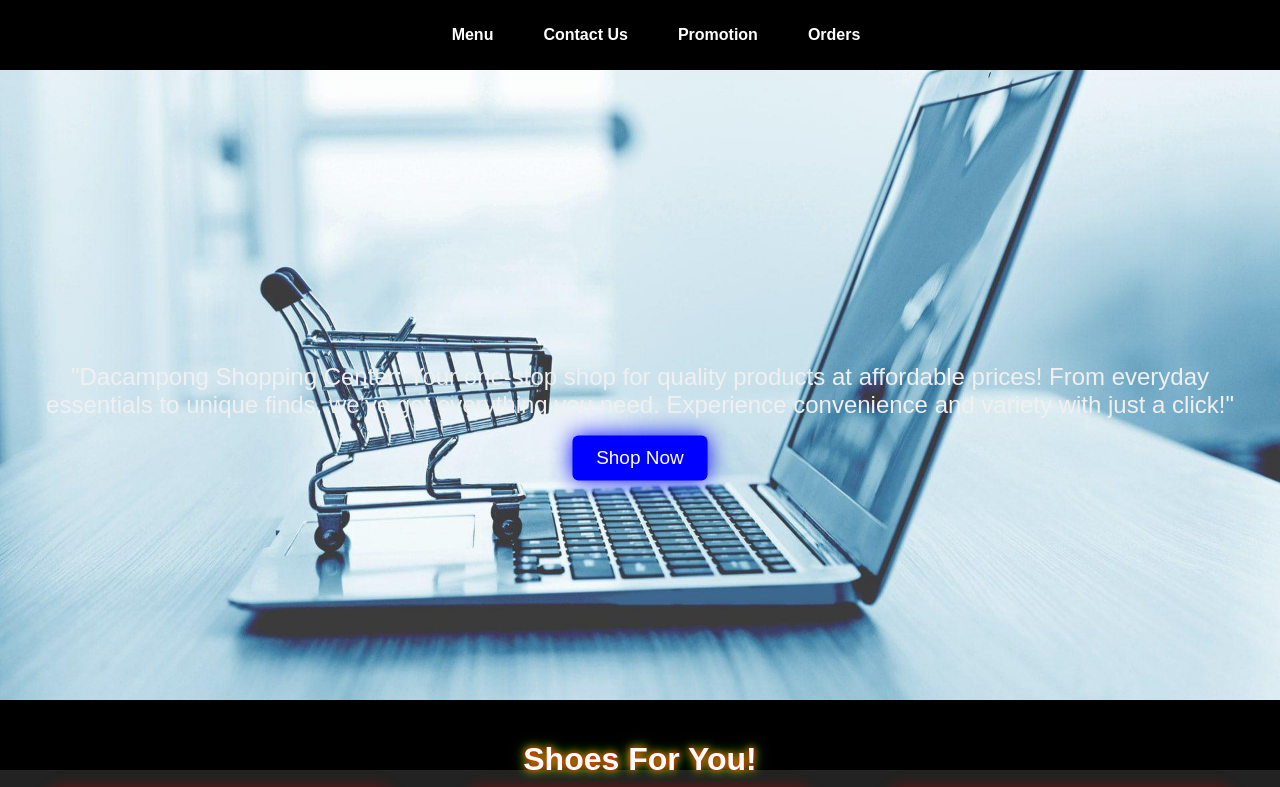
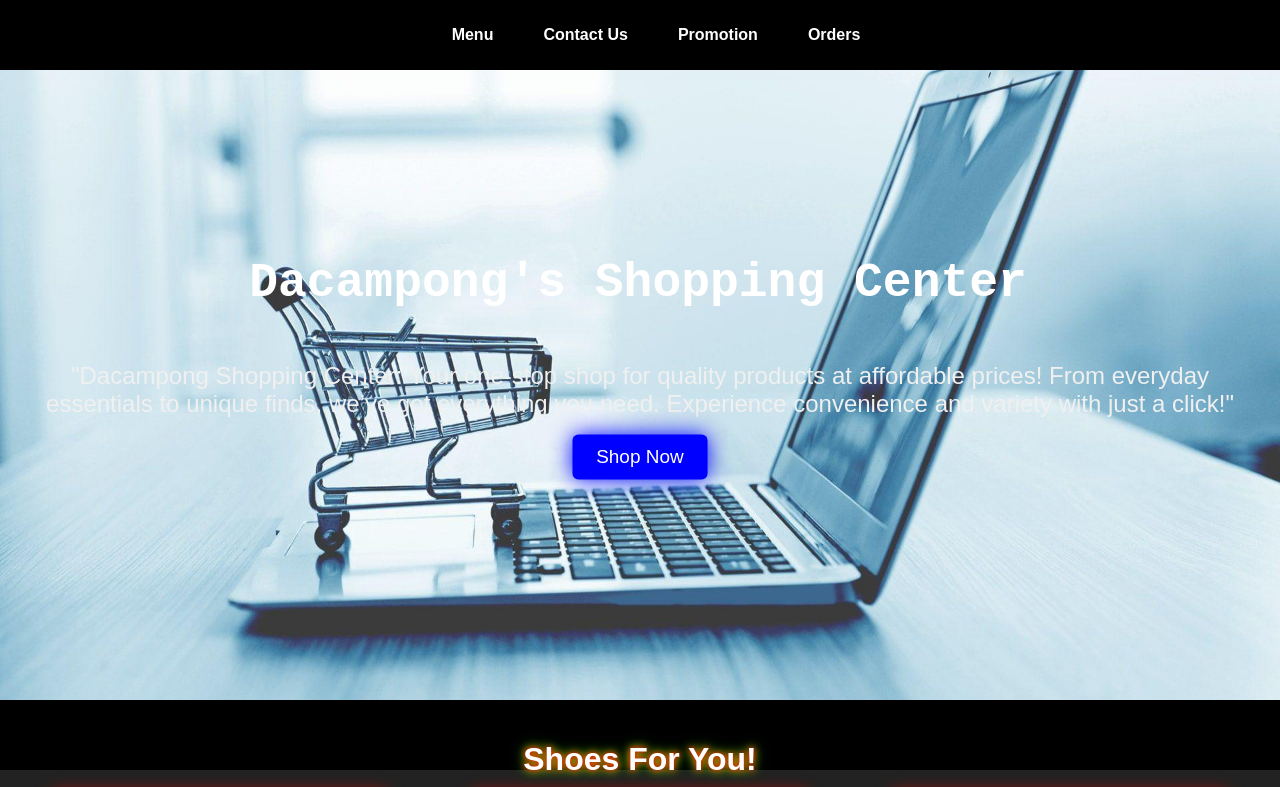
Before and after one commit to faisalsaik15/Hasnamurod, a plain HTML site: page index.html in a window 1280 px wide. Shown: the top 787 px of the page. Drawn offline with Linux system fonts and the light colour scheme.

Commit message:
Update index.html

```diff
--- a/index.html
+++ b/index.html
@@ -68,19 +68,17 @@
             padding: 20px;
         }
 
-        .hero h1 {
-            font-size: 3rem;
-              overflow: hidden;
+       .hero h1{
+            font-family: 'Courier New', Courier, monospace;
+            font-size: 48px;
+            overflow: hidden;
             white-space: nowrap;
             border-right: 0.1em solid black;
             width: 0;
             animation: typing 4s steps(40) 1s forwards, blink 0.75s step-end infinite;
         }
-        }
 
-
-
-         @keyframes typing {
+        @keyframes typing {
             from {
                 width: 0;
             }
@@ -89,6 +87,11 @@
             }
         }
 
+        @keyframes blink {
+            50% {
+                border-color: transparent;
+            }
+        }
         @keyframes blink {
             50% {
                 border-color: transparent;
```
